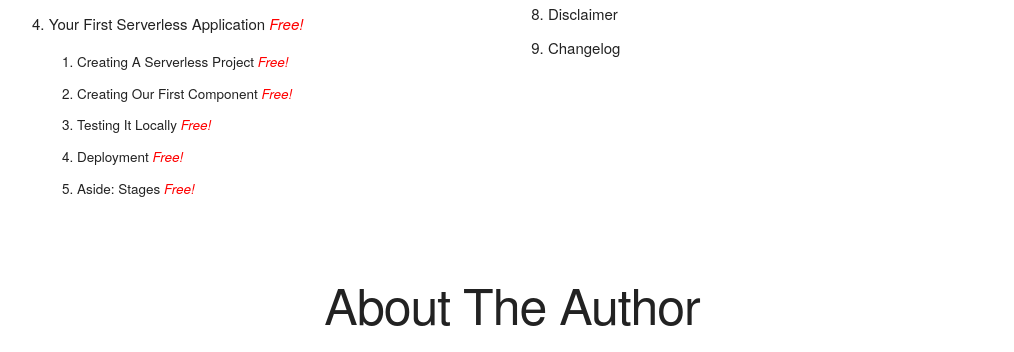
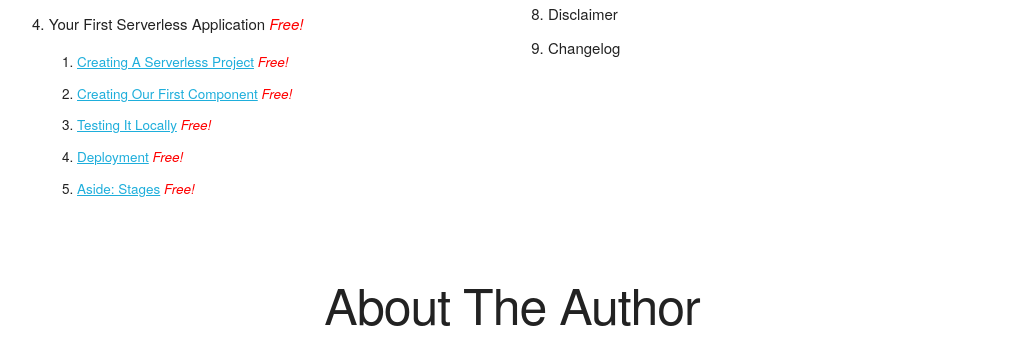
Before and after one commit to pmuens/learnserverless-book, a plain HTML site: page index.html in a window 1280 px wide. Shown: the part 1921-2273 px from the top of the page, without its empty margins (128-1142 px from the left). Drawn offline with nearby package versions, Linux system fonts and the light colour scheme; some packages are replaced by stand-ins of ours; a script that the page names is missing.

Commit message:
Update index.html

```diff
--- a/index.html
+++ b/index.html
@@ -109,11 +109,11 @@
                 </ol>
                 <li>Your first Serverless application <span class="free-badge">free!</span></li>
                 <ol>
-                  <li>Creating a Serverless project <span class="free-badge">free!</span></li>
-                  <li>Creating our first component <span class="free-badge">free!</span></li>
-                  <li>Testing it locally <span class="free-badge">free!</span></li>
-                  <li>Deployment <span class="free-badge">free!</span></li>
-                  <li>Aside: Stages <span class="free-badge">free!</span></li>
+                  <li><a href="http://justserverless.com/blog/your-first-serverless-application/" target="_blank">Creating a Serverless project</a> <span class="free-badge">free!</span></li>
+                  <li><a href="http://justserverless.com/blog/your-first-serverless-application/" target="_blank">Creating our first component</a> <span class="free-badge">free!</span></li>
+                  <li><a href="http://justserverless.com/blog/your-first-serverless-application/" target="_blank">Testing it locally</a> <span class="free-badge">free!</span></li>
+                  <li><a href="http://justserverless.com/blog/your-first-serverless-application/" target="_blank">Deployment</a> <span class="free-badge">free!</span></li>
+                  <li><a href="http://justserverless.com/blog/your-first-serverless-application/" target="_blank">Aside: Stages</a> <span class="free-badge">free!</span></li>
                 </ol>
               </div>
               <div class="six columns">
```
